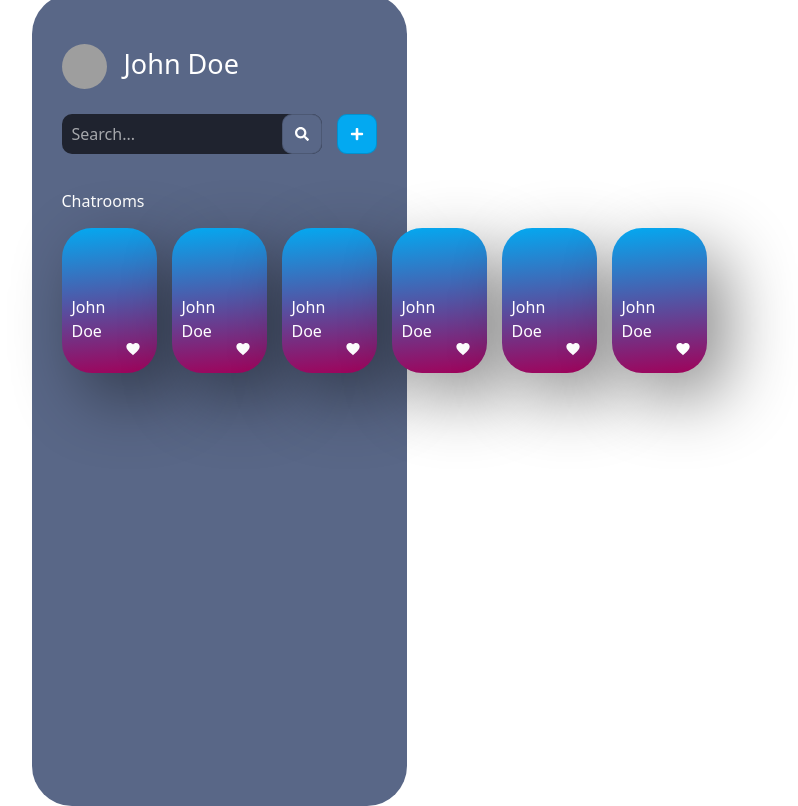
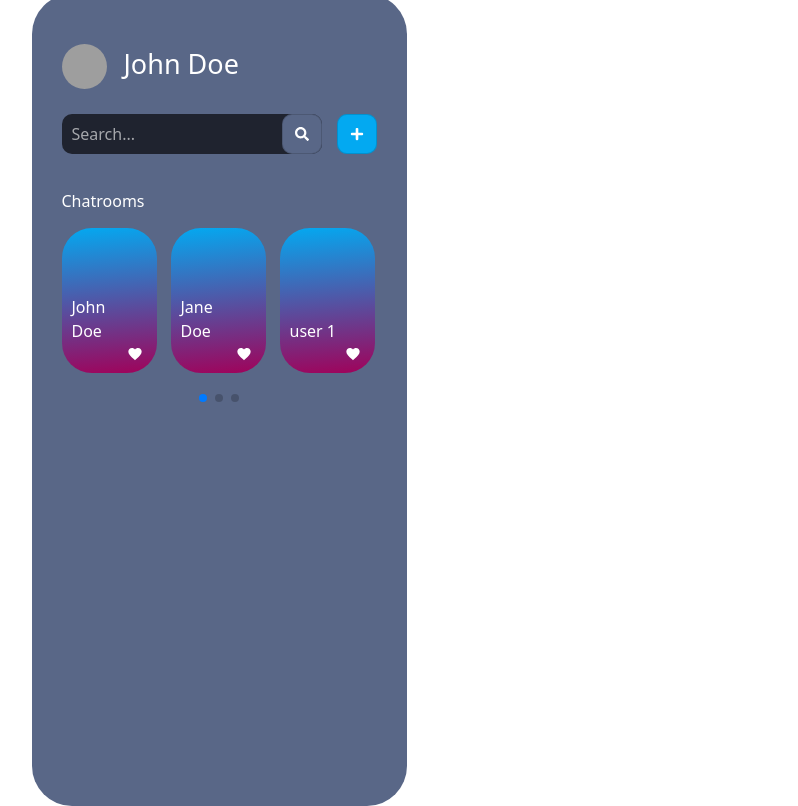
Before and after one commit to alexcloudstar/ac_chatapp_fe, a React (Vite) app in the folder client/: page / in a window 1280 px wide. Shown: the whole page, without its empty margins (421-1219 px from the left). Built offline with nearby package versions, Linux system fonts and the light colour scheme; grey boxes are pictures that could not be loaded.

Commit message:
Implement Room Slider & Tweak UI on Room Storybook component

```diff
--- a/client/package.json
+++ b/client/package.json
@@ -19,7 +19,8 @@
   "dependencies": {
     "react": "^18.2.0",
     "react-dom": "^18.2.0",
-    "react-icons": "^4.4.0"
+    "react-icons": "^4.4.0",
+    "swiper": "^8.4.4"
   },
   "devDependencies": {
     "@babel/core": "^7.18.10",
--- a/client/src/components/Rooms/Rooms.tsx
+++ b/client/src/components/Rooms/Rooms.tsx
@@ -1,4 +1,8 @@
+import { SwiperSlide } from 'swiper/react'
+
 import { Room } from '../../stories'
+
+import { RoomsSlider } from './components'
 
 const Rooms = () => {
   const user = {
@@ -11,37 +15,54 @@ const Rooms = () => {
   return (
     <>
       <h2 className="mt-[35px] mb-[15px]">Chatrooms</h2>
-      <div className="flex">
+      <div>
+        <RoomsSlider>
+          <SwiperSlide>
             <Room
               owner={`${user.firstName} ${user.lastName}`}
               isFavorite
               classes="mr-[15px]"
+              bgImage={user.avatar}
+              onClick={() => console.log('Room 1 clicked')}
             />
+          </SwiperSlide>
+          <SwiperSlide>
+            <Room
+              owner={`Jane Doe`}
+              isFavorite
+              classes="mr-[15px]"
+              bgImage={user.avatar}
+              onClick={() => console.log('Room 2 clicked')}
+            />
+          </SwiperSlide>
+          <SwiperSlide>
+            <Room
+              owner={`user 1`}
+              isFavorite
+              classes="mr-[15px]"
+              bgImage={user.avatar}
+              onClick={() => console.log('Room 3 clicked')}
+            />
+          </SwiperSlide>
+          <SwiperSlide>
+            <Room
+              owner={`user 2`}
+              isFavorite
+              classes="mr-[15px]"
+              bgImage={user.avatar}
+              onClick={() => console.log('Room 4 clicked')}
+            />
+          </SwiperSlide>
+          <SwiperSlide>
             <Room
               owner={`${user.firstName} ${user.lastName}`}
               isFavorite
               classes="mr-[15px]"
+              bgImage={user.avatar}
+              onClick={() => console.log('Room 5 clicked')}
             />
-        <Room
-          owner={`${user.firstName} ${user.lastName}`}
-          isFavorite
-          classes="mr-[15px]"
-        />
-        <Room
-          owner={`${user.firstName} ${user.lastName}`}
-          isFavorite
-          classes="mr-[15px]"
-        />
-        <Room
-          owner={`${user.firstName} ${user.lastName}`}
-          isFavorite
-          classes="mr-[15px]"
-        />
-        <Room
-          owner={`${user.firstName} ${user.lastName}`}
-          isFavorite
-          classes="mr-[15px]"
-        />
+          </SwiperSlide>
+        </RoomsSlider>
       </div>
     </>
   )
--- /dev/null
+++ b/client/src/components/Rooms/components/RoomsSlider/RoomsSlider.tsx
@@ -0,0 +1,28 @@
+import React, { FC } from 'react'
+import { Pagination } from 'swiper'
+import { Swiper } from 'swiper/react'
+
+import 'swiper/css'
+import 'swiper/css/pagination'
+
+type RoomsSliderProps = {
+  children: React.ReactNode
+}
+
+const RoomsSlider: FC<RoomsSliderProps> = ({ children }) => {
+  return (
+    <Swiper
+      slidesPerView={3}
+      spaceBetween={12}
+      pagination={{
+        clickable: true,
+      }}
+      modules={[Pagination]}
+      className="pb-[45px]"
+    >
+      {children}
+    </Swiper>
+  )
+}
+
+export default RoomsSlider
--- /dev/null
+++ b/client/src/components/Rooms/components/RoomsSlider/index.ts
@@ -0,0 +1 @@
+export { default as RoomsSlider } from './RoomsSlider'
--- /dev/null
+++ b/client/src/components/Rooms/components/index.ts
@@ -0,0 +1 @@
+export { RoomsSlider } from './RoomsSlider'
--- a/client/src/stories/components/Room/Room.tsx
+++ b/client/src/stories/components/Room/Room.tsx
@@ -8,6 +8,7 @@ type RoomProps = {
   bgColor?: string
   bgImage?: string
   classes?: string
+  onClick: () => void
 }
 
 export const Room: FC<RoomProps> = ({
@@ -16,12 +17,14 @@ export const Room: FC<RoomProps> = ({
   bgColor = 'linear-gradient(175deg, rgba(3,169,241,1) 0%, rgba(160,2,90,1) 100%)',
   bgImage,
   classes,
+  onClick,
 }) => {
   const [isFavoriteState, setIsFavoriteState] = useState(isFavorite)
 
   const toggleFavorite = () => setIsFavoriteState(!isFavoriteState)
 
   return (
+    <>
       <div
         className={`room_container ${classes ? classes : ''}`}
         style={
@@ -33,11 +36,13 @@ export const Room: FC<RoomProps> = ({
                 backgroundSize: 'contain',
               }
         }
+        onClick={onClick}
       >
         <span className="room_owner">{owner}</span>
+      </div>
       <button className="room_icon" onClick={toggleFavorite}>
         {isFavoriteState ? <MdOutlineFavorite /> : <MdOutlineFavoriteBorder />}
       </button>
-    </div>
+    </>
   )
 }
--- a/client/src/stories/components/Room/room.css
+++ b/client/src/stories/components/Room/room.css
@@ -7,7 +7,7 @@
   height: 145px;
   padding: 0 20px 20px 10px;
   color: #fff;
-  filter: drop-shadow(20px 24px 34px rgb(0 0 0 / 45%));
+  cursor: pointer;
   border-radius: 30px;
 }
 
@@ -18,6 +18,7 @@
 .room_icon {
   position: absolute;
   right: 20px;
+  bottom: 15px;
   width: 12px;
   height: 12px;
   color: #fff;
```
Also changed, not shown: 1 other file (tests, documents, lock files or other folders). Lines whose indentation alone changed are shown as unchanged.
